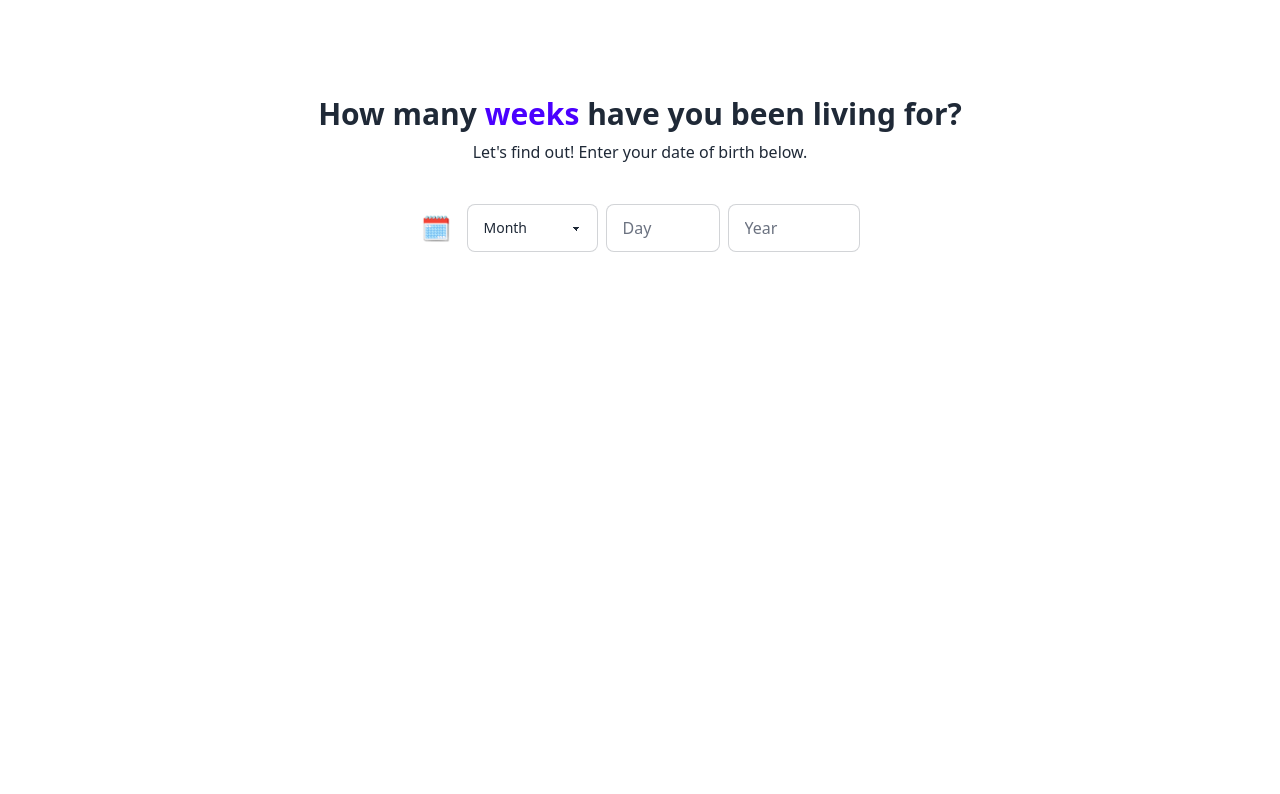
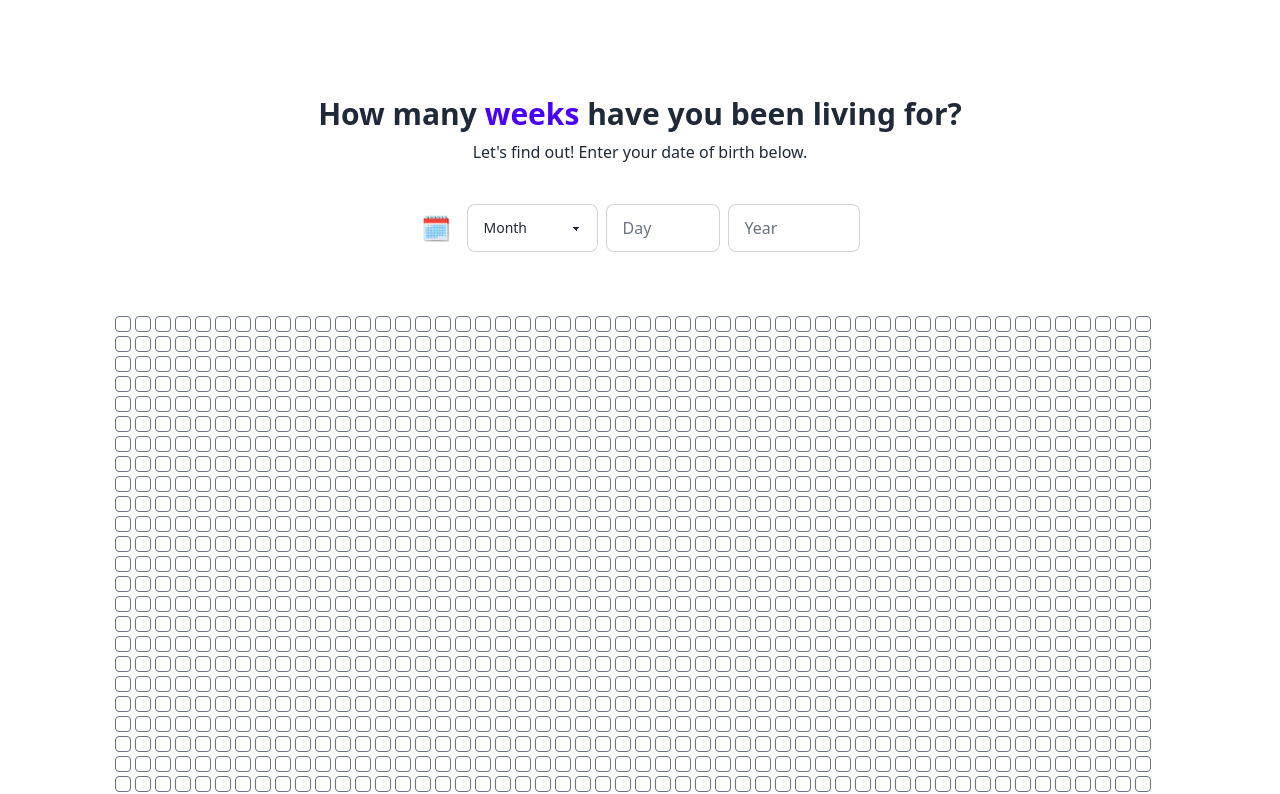
Before and after one commit to PannH/hebdos, a Nuxt app: page / in a window 1280 px wide. Shown: the top 794 px of the page. Built offline with nearby package versions, Linux system fonts and the light colour scheme.

Commit message:
create the weeks chart

```diff
--- a/app.vue
+++ b/app.vue
@@ -1,4 +1,17 @@
+<script setup lang="ts">
+const livedWeeks = ref<number | undefined>(undefined);
+const age = ref<number | undefined>(undefined);
+
+function handleBirthDateUpdate(birthDate: Date): void {
+   livedWeeks.value = Math.floor((Date.now() - birthDate.getTime()) / (1000 * 60 * 60 * 24 * 7));
+   age.value = Math.floor((Date.now() - birthDate.getTime()) / (1000 * 60 * 60 * 24 * 365));
+}
+</script>
+
 <template>
    <Header />
-   <BirthdateForm />
+   <BirthdateForm @update:birth-date="handleBirthDateUpdate" />
+   <div class="container mx-auto mt-16">
+      <WeeksChart :lived-weeks="livedWeeks" :age="age" />
+   </div>
 </template>
--- /dev/null
+++ b/components/WeekSquare.vue
@@ -0,0 +1,13 @@
+<script setup lang="ts">
+defineProps<{
+   isFilled: boolean;
+   isCurrent: boolean;
+   index: number;
+}>();
+</script>
+
+<template>
+   <div class="tooltip" :data-tip="`#${index + 1} ${isCurrent ? '- Today' : ''}`">
+      <div :class="`border rounded w-4 aspect-square ${isCurrent ? 'bg-secondary border-secondary' : isFilled ? 'bg-primary border-primary' : 'border-gray-500'}`"></div>
+   </div>
+</template>
--- /dev/null
+++ b/components/WeeksChart.vue
@@ -0,0 +1,26 @@
+<script setup lang="ts">
+import constants from '../constants';
+
+defineProps<{
+   livedWeeks: number | undefined;
+   age: number | undefined;
+}>();
+
+const TOTAL_WEEKS = constants.MAX_AGE_YEARS * constants.WEEKS_PER_YEAR;
+</script>
+
+<template>
+   <div class="text-center mb-16">
+      <div v-if="age !== undefined" class="mb-4">{{ age }} years ({{ livedWeeks }} weeks).</div>
+      <div class="w-[1050px] mx-auto flex flex-wrap gap-1">
+         <WeekSquare
+            v-for="(week, weekIndex) in TOTAL_WEEKS"
+            :key="weekIndex"
+            :is-filled="weekIndex + 1 <= (livedWeeks ?? 0)"
+            :is-current="weekIndex + 1 === (livedWeeks ?? 0)"
+            :index="weekIndex"
+         />
+      </div>
+      <div class="mt-4">This chart represents a life of 90 years (4680 weeks).</div>
+   </div>
+</template>
--- a/constants.ts
+++ b/constants.ts
@@ -1,3 +1,4 @@
 export default {
-   MAX_AGE_YEARS: 90
+   MAX_AGE_YEARS: 90,
+   WEEKS_PER_YEAR: 52
 } as const;
```
